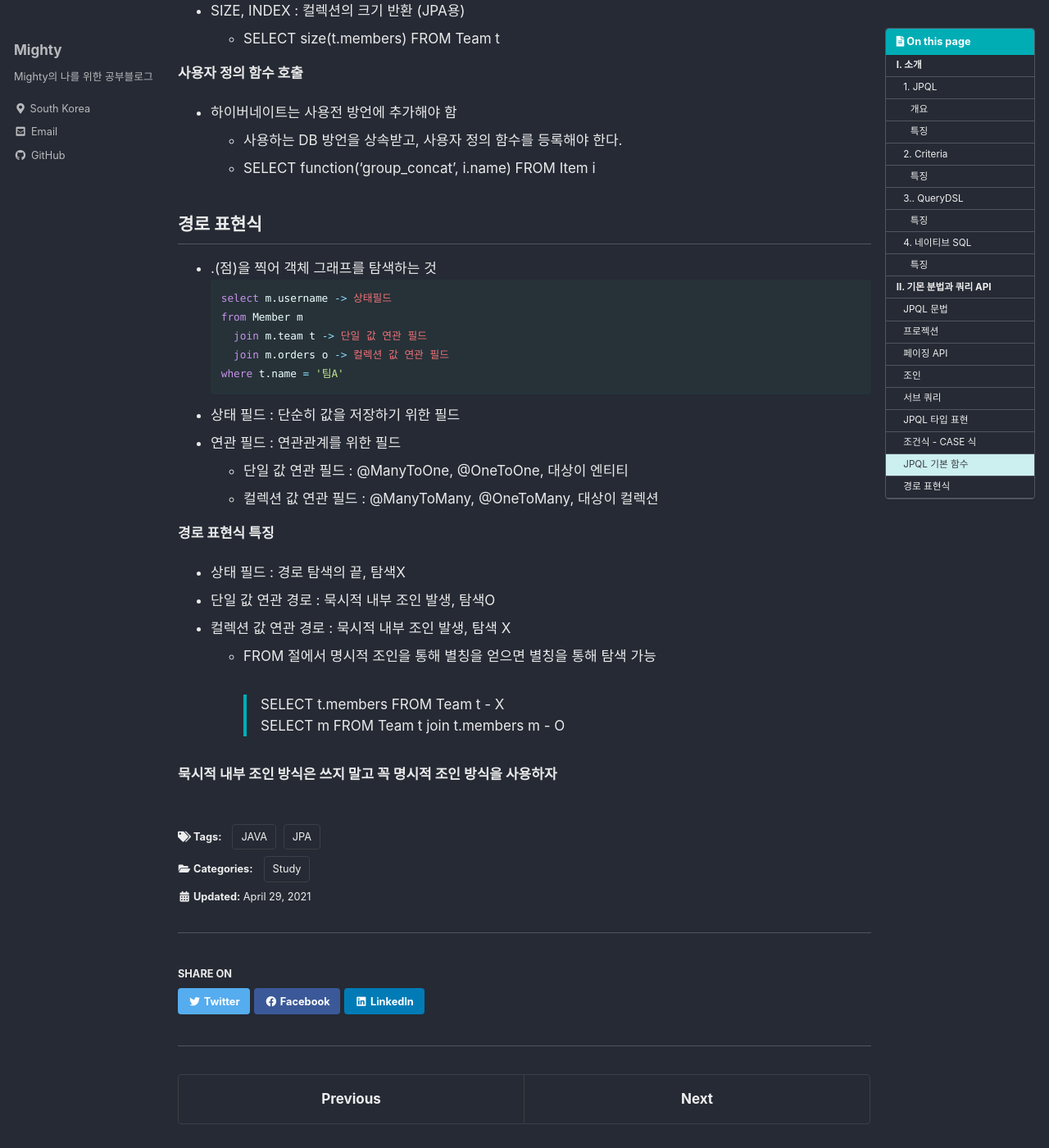
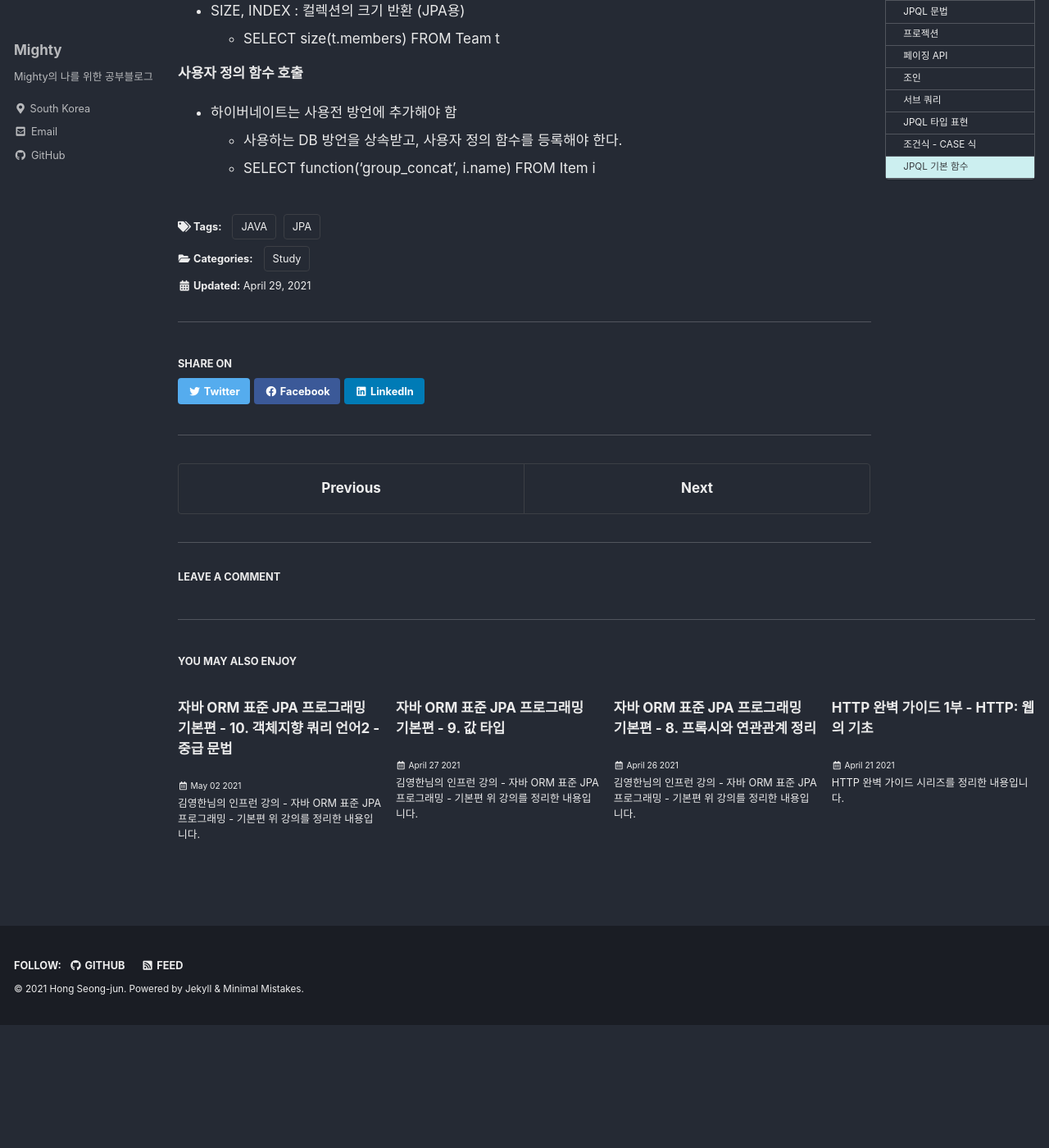
Before and after one commit to Mighty96/Mighty96.github.io, a Jekyll site: the page built from _posts/study/JPA_BASIC/2021-04-29-jpa-basic-9.md, in a window 1280 px wide and 1400 px high, scrolled down 6914 px. Shown: the whole window at 82% size. Built offline with Jekyll 4.4.1, drawn with Linux system fonts in a browser that asks for light colours; cached includes are drawn as plain includes; comment, search, counter and statistics services are not loaded; after the commit the page ends 8164 px from its top, so only the background shows below that.

Commit message:
[21.05.02] Updates

````diff
--- a/_posts/study/JPA_BASIC/2021-04-29-jpa-basic-9.md
+++ b/_posts/study/JPA_BASIC/2021-04-29-jpa-basic-9.md
@@ -223,29 +223,3 @@ __사용자 정의 함수 호출__
 - 하이버네이트는 사용전 방언에 추가해야 함
   - 사용하는 DB 방언을 상속받고, 사용자 정의 함수를 등록해야 한다.
   - SELECT function('group_concat', i.name) FROM Item i
-
-## 경로 표현식
-
-- .(점)을 찍어 객체 그래프를 탐색하는 것
-```sql
-select m.username -> 상태필드
-  from Member m
-    join m.team t -> 단일 값 연관 필드
-    join m.orders o -> 컬렉션 값 연관 필드
-where t.name = '팀A'
-```
-
-- 상태 필드 : 단순히 값을 저장하기 위한 필드
-- 연관 필드 : 연관관계를 위한 필드
-  - 단일 값 연관 필드 : @ManyToOne, @OneToOne, 대상이 엔티티
-  - 컬렉션 값 연관 필드 : @ManyToMany, @OneToMany, 대상이 컬렉션
-
-__경로 표현식 특징__
-- 상태 필드 : 경로 탐색의 끝, 탐색X
-- 단일 값 연관 경로 : 묵시적 내부 조인 발생, 탐색O
-- 컬렉션 값 연관 경로 : 묵시적 내부 조인 발생, 탐색 X
-  - FROM 절에서 명시적 조인을 통해 별칭을 얻으면 별칭을 통해 탐색 가능
-  > SELECT t.members FROM Team t - X
-  > SELECT m FROM Team t join t.members m - O
-
-__묵시적 내부 조인 방식은 쓰지 말고 꼭 명시적 조인 방식을 사용하자__
````
